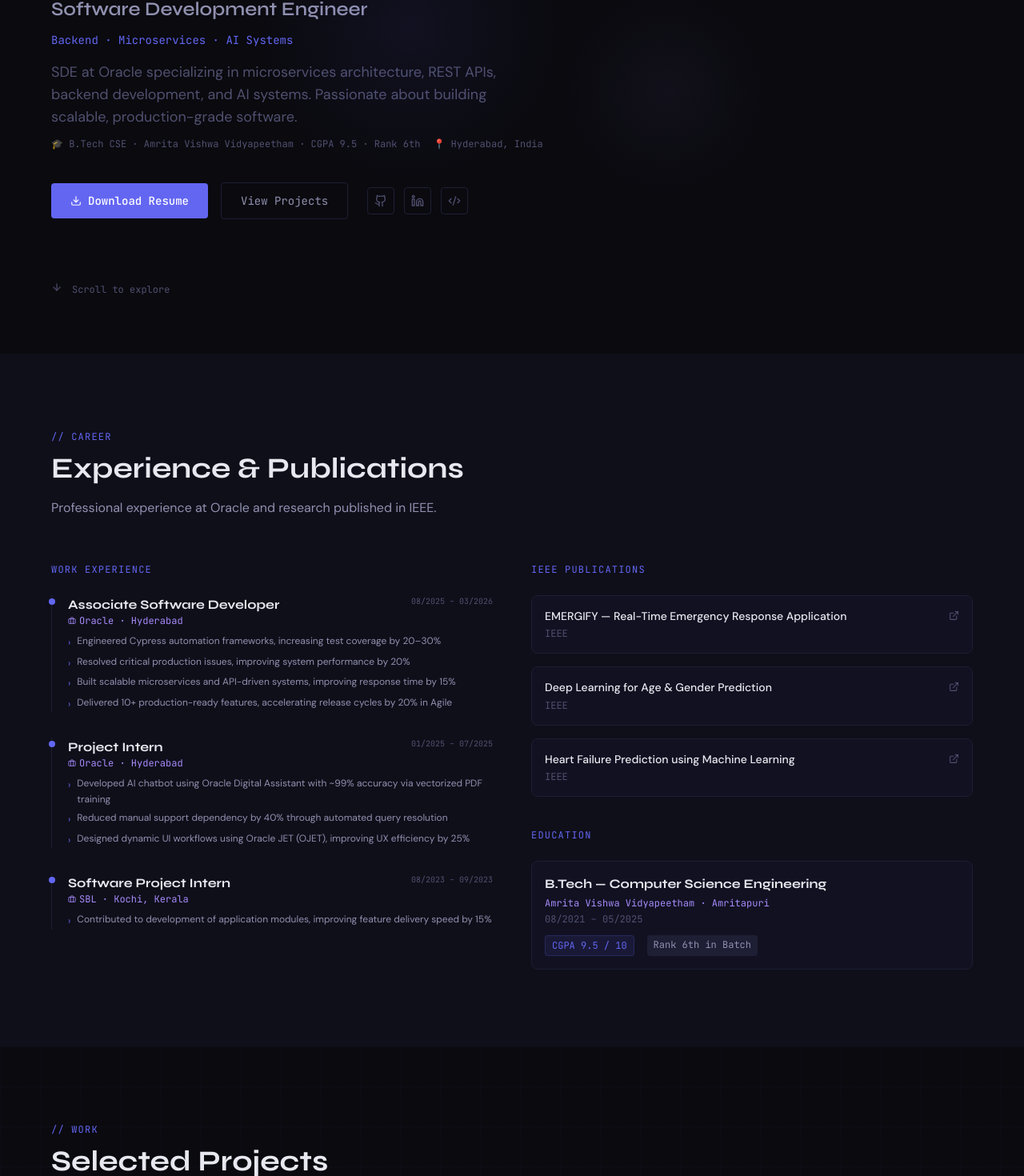
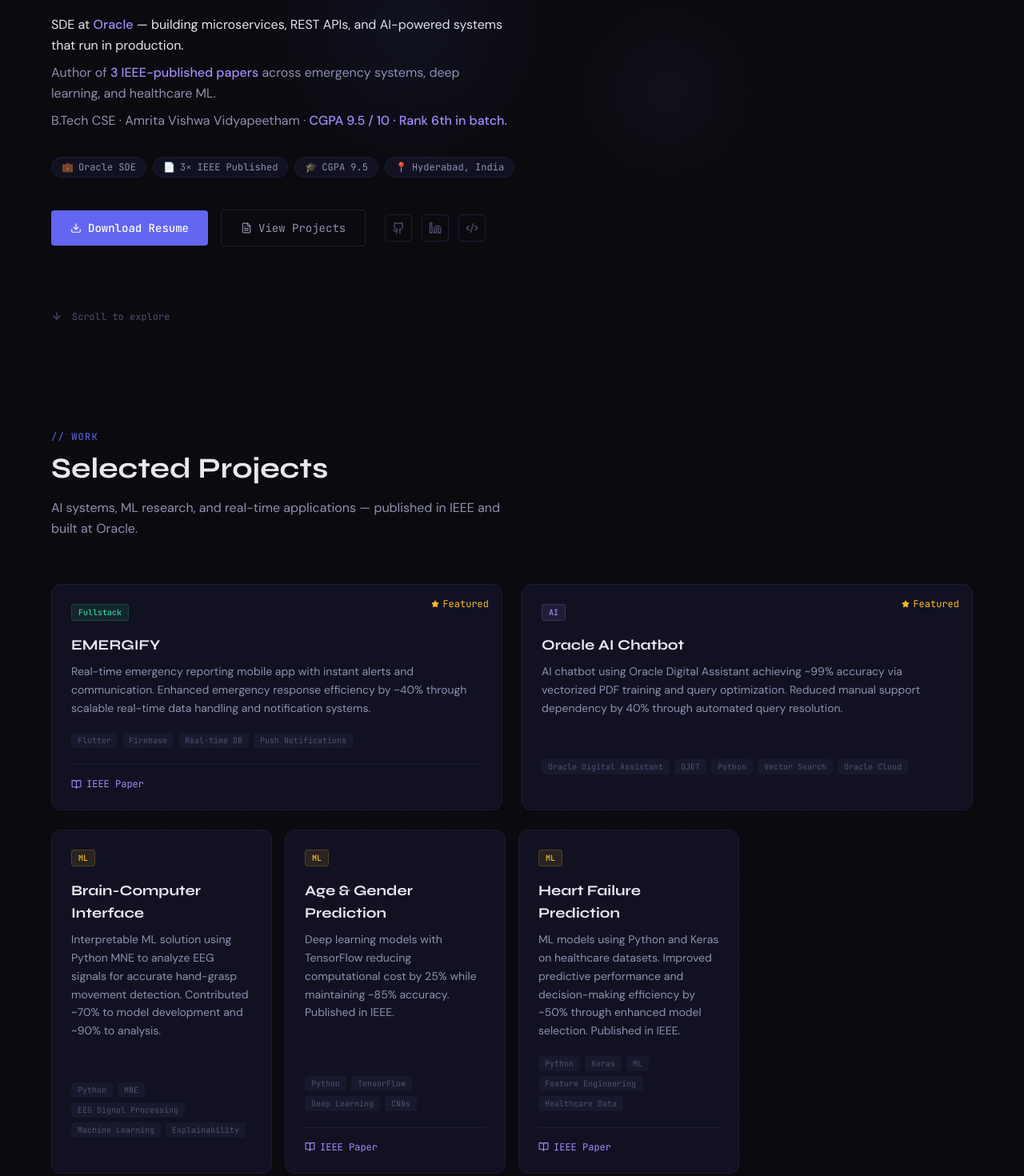
Before and after one commit to KRISHNENDU-S/krishnendu-portfolio, a Next.js app: page / in a window 1280 px wide. Shown: the part 358-1828 px from the top of the page at 80% size. Built offline with nearby package versions, Linux system fonts and the light colour scheme.

Commit message:
Revamp: new hero, certifications section, volunteering in contact, reordered sections

```diff
--- a/app/page.tsx
+++ b/app/page.tsx
@@ -1,18 +1,18 @@
 import Hero from "@/components/sections/Hero";
+import Projects from "@/components/sections/Projects";
 import Experience from "@/components/sections/Experience";
-import Projects from "@/components/sections/Projects";
 import Skills from "@/components/sections/Skills";
-import GitHubStats from "@/components/sections/GitHubStats";
+import Certifications from "@/components/sections/Certifications";
 import Contact from "@/components/sections/Contact";
 
 export default function Home() {
   return (
     <>
       <Hero />
+      <Projects />
       <Experience />
-      <Projects />
       <Skills />
-      <GitHubStats />
+      <Certifications />
       <Contact />
     </>
   );
--- a/components/Navbar.tsx
+++ b/components/Navbar.tsx
@@ -6,10 +6,10 @@
 import { siteConfig } from "@/lib/config";
 
 const navLinks = [
+  { href: "#projects", label: "Projects" },
   { href: "#experience", label: "Experience" },
-  { href: "#projects", label: "Projects" },
   { href: "#skills", label: "Skills" },
-  { href: "#github", label: "GitHub" },
+  { href: "#certifications", label: "Certifications" },
   { href: "#contact", label: "Contact" },
 ];
 
--- a/components/ProjectCard.tsx
+++ b/components/ProjectCard.tsx
@@ -1,4 +1,4 @@
-import { ExternalLink, Github, BookOpen, Star } from "lucide-react";
+import { ExternalLink, BookOpen, Star } from "lucide-react";
 import { Project } from "@/lib/projects";
 import { cn } from "@/lib/utils";
 
@@ -14,6 +14,8 @@
 };
 
 export default function ProjectCard({ project }: ProjectCardProps) {
+  const hasLinks = project.publicationUrl || project.liveUrl;
+
   return (
     <article
       className={cn(
@@ -61,19 +63,9 @@
         ))}
       </div>
 
-      {/* Links */}
+      {/* Links — only IEEE paper and Live Demo, no Code link */}
+      {hasLinks && (
         <div className="flex items-center gap-3 mt-auto pt-4 border-t border-bg-border flex-wrap">
-        <a
-          href={project.githubUrl}
-          target="_blank"
-          rel="noopener noreferrer"
-          className="flex items-center gap-1.5 text-xs font-mono text-text-secondary hover:text-text-primary transition-colors"
-          aria-label={`View ${project.title} on GitHub`}
-        >
-          <Github size={13} />
-          <span>Code</span>
-        </a>
-
           {project.publicationUrl && (
             <a
               href={project.publicationUrl}
@@ -100,6 +92,7 @@
             </a>
           )}
         </div>
+      )}
     </article>
   );
 }
--- /dev/null
+++ b/components/sections/Certifications.tsx
@@ -0,0 +1,84 @@
+import SectionWrapper from "@/components/SectionWrapper";
+import SectionHeading from "@/components/SectionHeading";
+import { BadgeCheck, ExternalLink } from "lucide-react";
+
+const certifications = [
+  {
+    title: "Oracle Cloud Infrastructure AI Foundations Associate",
+    issuer: "Oracle",
+    date: "Mar 2026",
+    credentialUrl: "https://www.oracle.com/cloud/",
+    color: "text-red-400 bg-red-400/10 border-red-400/20",
+    dot: "bg-red-400",
+  },
+  {
+    title: "Machine Learning Specialization",
+    issuer: "Coursera · DeepLearning.AI",
+    date: "2024",
+    credentialUrl: "https://www.coursera.org/specializations/machine-learning-introduction",
+    color: "text-sky-400 bg-sky-400/10 border-sky-400/20",
+    dot: "bg-sky-400",
+  },
+  {
+    title: "Deep Learning with PyTorch",
+    issuer: "Coursera",
+    date: "2024",
+    credentialUrl: "https://www.coursera.org/",
+    color: "text-orange-400 bg-orange-400/10 border-orange-400/20",
+    dot: "bg-orange-400",
+  },
+  {
+    title: "Python for Data Science, AI & Development",
+    issuer: "IBM · Coursera",
+    date: "2023",
+    credentialUrl: "https://www.coursera.org/learn/python-for-applied-data-science-ai",
+    color: "text-blue-400 bg-blue-400/10 border-blue-400/20",
+    dot: "bg-blue-400",
+  },
+];
+
+export default function Certifications() {
+  return (
+    <SectionWrapper id="certifications" withGrid>
+      <SectionHeading
+        label="credentials"
+        title="Certifications"
+        subtitle="Verified credentials in AI, machine learning, and cloud infrastructure."
+      />
+
+      <div className="grid sm:grid-cols-2 lg:grid-cols-4 gap-4">
+        {certifications.map((cert) => (
+          <a
+            key={cert.title}
+            href={cert.credentialUrl}
+            target="_blank"
+            rel="noopener noreferrer"
+            className="group flex flex-col bg-bg-card rounded-xl p-5 border border-bg-border hover:border-accent-primary/30 transition-all duration-200"
+          >
+            {/* Icon + issuer badge */}
+            <div className="flex items-start justify-between mb-4">
+              <BadgeCheck size={20} className="text-accent-primary" />
+              <span className={`px-2 py-0.5 rounded text-[10px] font-mono font-medium border ${cert.color}`}>
+                {cert.issuer.split("·")[0].trim()}
+              </span>
+            </div>
+
+            {/* Title */}
+            <p className="font-display font-bold text-sm text-text-primary leading-snug mb-2 group-hover:text-accent-secondary transition-colors flex-1">
+              {cert.title}
+            </p>
+
+            {/* Footer */}
+            <div className="flex items-center justify-between mt-4 pt-3 border-t border-bg-border">
+              <div className="flex items-center gap-1.5">
+                <span className={`w-1.5 h-1.5 rounded-full ${cert.dot}`} />
+                <span className="font-mono text-[10px] text-text-muted">{cert.date}</span>
+              </div>
+              <ExternalLink size={11} className="text-text-muted group-hover:text-accent-primary transition-colors" />
+            </div>
+          </a>
+        ))}
+      </div>
+    </SectionWrapper>
+  );
+}
--- a/components/sections/Contact.tsx
+++ b/components/sections/Contact.tsx
@@ -1,49 +1,61 @@
-"use client";
-
-import { useState, FormEvent } from "react";
-import { Github, Linkedin, Mail, Send, MapPin, Code2 } from "lucide-react";
+import { Github, Linkedin, Mail, MapPin, Code2, Users, Award } from "lucide-react";
 import SectionWrapper from "@/components/SectionWrapper";
 import SectionHeading from "@/components/SectionHeading";
 import { siteConfig } from "@/lib/config";
 
+const volunteering = [
+  {
+    icon: Award,
+    title: "VIDYUT MULTIFEST — Event Director",
+    description:
+      "Led a team of 6 to organise a national-level tech fest, driving 100+ registrations in 3 days through cross-functional coordination and outreach.",
+    tag: "Leadership",
+    tagColor: "text-violet-400 bg-violet-400/10 border-violet-400/20",
+  },
+  {
+    icon: Users,
+    title: "Live In Labs — MALEGAON",
+    description:
+      "Led community-driven initiatives across villages, engaging 70+ residents and increasing participation by 40%. Outcomes published in a Q1 journal.",
+    tag: "Social Impact",
+    tagColor: "text-emerald-400 bg-emerald-400/10 border-emerald-400/20",
+  },
+  {
+    icon: Award,
+    title: "Oracle Volunteering Initiative",
+    description:
+      "Delivered sessions on ethical AI usage and responsible technology adoption to promote awareness within the organisation.",
+    tag: "Oracle",
+    tagColor: "text-red-400 bg-red-400/10 border-red-400/20",
+  },
+  {
+    icon: Users,
+    title: "Electro Savvy — SSR Initiative",
+    description:
+      "Conducted 3+ tech workshops to improve digital literacy across student communities.",
+    tag: "Education",
+    tagColor: "text-sky-400 bg-sky-400/10 border-sky-400/20",
+  },
+];
+
 export default function Contact() {
-  const [status, setStatus] = useState<"idle" | "sending" | "sent" | "error">(
-    "idle"
-  );
-  const [form, setForm] = useState({ name: "", email: "", message: "" });
-
-  const handleChange = (
-    e: React.ChangeEvent<HTMLInputElement | HTMLTextAreaElement>
-  ) => {
-    setForm((prev) => ({ ...prev, [e.target.name]: e.target.value }));
-  };
-
-  const handleSubmit = async (e: FormEvent) => {
-    e.preventDefault();
-    setStatus("sending");
-    // Simulate submission — wire up to Formspree/Resend in production
-    await new Promise((r) => setTimeout(r, 1000));
-    setStatus("sent");
-    setForm({ name: "", email: "", message: "" });
-  };
-
   return (
     <SectionWrapper id="contact" className="bg-bg-secondary">
       <SectionHeading
         label="get in touch"
         title="Let's Work Together"
-        subtitle="Open to full-time roles, consulting, and interesting AI/backend projects."
+        subtitle="Open to full-time SDE / Backend / Full-Stack roles."
       />
 
-      <div className="grid md:grid-cols-2 gap-16">
-        {/* Left — info */}
+      <div className="grid lg:grid-cols-2 gap-16">
+
+        {/* Left — contact info */}
         <div className="flex flex-col gap-8">
           <div>
             <p className="text-text-secondary leading-relaxed mb-6">
               Whether you have a role to discuss, a problem to solve, or just want
               to connect — my inbox is always open.
             </p>
-
             <a
               href={`mailto:${siteConfig.email}`}
               className="inline-flex items-center gap-2 text-accent-secondary hover:text-accent-primary font-mono text-sm transition-colors"
@@ -57,33 +69,18 @@
             <p className="font-mono text-xs text-text-muted uppercase tracking-widest">
               Find me on
             </p>
-            <div className="flex items-center gap-4">
-              <a
-                href={siteConfig.github}
-                target="_blank"
-                rel="noopener noreferrer"
-                className="flex items-center gap-2 text-sm text-text-secondary hover:text-text-primary font-mono transition-colors"
-              >
-                <Github size={16} />
-                GitHub
+            <div className="flex flex-wrap items-center gap-4">
+              <a href={siteConfig.github} target="_blank" rel="noopener noreferrer"
+                className="flex items-center gap-2 text-sm text-text-secondary hover:text-text-primary font-mono transition-colors">
+                <Github size={16} />GitHub
               </a>
-              <a
-                href={siteConfig.linkedin}
-                target="_blank"
-                rel="noopener noreferrer"
-                className="flex items-center gap-2 text-sm text-text-secondary hover:text-text-primary font-mono transition-colors"
-              >
-                <Linkedin size={16} />
-                LinkedIn
+              <a href={siteConfig.linkedin} target="_blank" rel="noopener noreferrer"
+                className="flex items-center gap-2 text-sm text-text-secondary hover:text-text-primary font-mono transition-colors">
+                <Linkedin size={16} />LinkedIn
               </a>
-              <a
-                href={siteConfig.leetcode}
-                target="_blank"
-                rel="noopener noreferrer"
-                className="flex items-center gap-2 text-sm text-text-secondary hover:text-text-primary font-mono transition-colors"
-              >
-                <Code2 size={16} />
-                LeetCode
+              <a href={siteConfig.leetcode} target="_blank" rel="noopener noreferrer"
+                className="flex items-center gap-2 text-sm text-text-secondary hover:text-text-primary font-mono transition-colors">
+                <Code2 size={16} />LeetCode
               </a>
             </div>
           </div>
@@ -92,93 +89,52 @@
             <MapPin size={12} />
             {siteConfig.location}
           </div>
+
+          {/* Head Girl / House Captain badges */}
+          <div className="flex flex-wrap gap-2">
+            {["Head Girl 2019–20", "House Captain", "Class Topper"].map((badge) => (
+              <span key={badge} className="px-3 py-1 rounded-full border border-bg-border font-mono text-xs text-text-muted bg-bg-card">
+                {badge}
+              </span>
+            ))}
+          </div>
         </div>
 
-        {/* Right — form */}
-        <form onSubmit={handleSubmit} className="flex flex-col gap-4">
-          <div>
-            <label
-              htmlFor="name"
-              className="block font-mono text-xs text-text-muted mb-1.5"
-            >
-              Name
-            </label>
-            <input
-              id="name"
-              name="name"
-              type="text"
-              value={form.name}
-              onChange={handleChange}
-              required
-              placeholder="Jane Smith"
-              className="w-full px-4 py-2.5 bg-bg-card border border-bg-border rounded text-text-primary text-sm font-sans placeholder:text-text-muted focus:outline-none focus:border-accent-primary transition-colors"
-            />
+        {/* Right — volunteering & leadership */}
+        <div>
+          <p className="font-mono text-xs text-accent-primary uppercase tracking-widest mb-6">
+            Volunteering & Leadership
+          </p>
+          <div className="flex flex-col gap-4">
+            {volunteering.map((item) => {
+              const Icon = item.icon;
+              return (
+                <div
+                  key={item.title}
+                  className="flex gap-4 p-4 bg-bg-card rounded-xl border border-bg-border hover:border-accent-primary/20 transition-colors"
+                >
+                  <div className="flex-shrink-0 mt-0.5">
+                    <Icon size={16} className="text-accent-primary" />
+                  </div>
+                  <div className="flex-1 min-w-0">
+                    <div className="flex items-start justify-between gap-2 mb-1">
+                      <p className="font-display font-bold text-sm text-text-primary leading-snug">
+                        {item.title}
+                      </p>
+                      <span className={`flex-shrink-0 px-2 py-0.5 rounded text-[10px] font-mono font-medium border ${item.tagColor}`}>
+                        {item.tag}
+                      </span>
+                    </div>
+                    <p className="text-xs text-text-secondary leading-relaxed">
+                      {item.description}
+                    </p>
+                  </div>
+                </div>
+              );
+            })}
           </div>
+        </div>
 
-          <div>
-            <label
-              htmlFor="email"
-              className="block font-mono text-xs text-text-muted mb-1.5"
-            >
-              Email
-            </label>
-            <input
-              id="email"
-              name="email"
-              type="email"
-              value={form.email}
-              onChange={handleChange}
-              required
-              placeholder="jane@company.com"
-              className="w-full px-4 py-2.5 bg-bg-card border border-bg-border rounded text-text-primary text-sm font-sans placeholder:text-text-muted focus:outline-none focus:border-accent-primary transition-colors"
-            />
-          </div>
-
-          <div>
-            <label
-              htmlFor="message"
-              className="block font-mono text-xs text-text-muted mb-1.5"
-            >
-              Message
-            </label>
-            <textarea
-              id="message"
-              name="message"
-              value={form.message}
-              onChange={handleChange}
-              required
-              rows={5}
-              placeholder="Tell me about your project or role..."
-              className="w-full px-4 py-2.5 bg-bg-card border border-bg-border rounded text-text-primary text-sm font-sans placeholder:text-text-muted focus:outline-none focus:border-accent-primary transition-colors resize-none"
-            />
-          </div>
-
-          <button
-            type="submit"
-            disabled={status === "sending" || status === "sent"}
-            className="self-start inline-flex items-center gap-2 px-6 py-2.5 bg-accent-primary text-white text-sm font-mono rounded hover:bg-indigo-500 transition-colors disabled:opacity-50 disabled:cursor-not-allowed"
-          >
-            {status === "sending" ? (
-              <>
-                <span className="animate-spin w-3 h-3 border border-white/40 border-t-white rounded-full" />
-                Sending…
-              </>
-            ) : status === "sent" ? (
-              <>✓ Message Sent</>
-            ) : (
-              <>
-                <Send size={13} />
-                Send Message
-              </>
-            )}
-          </button>
-
-          {status === "error" && (
-            <p className="text-red-400 text-xs font-mono">
-              Something went wrong. Please email directly.
-            </p>
-          )}
-        </form>
       </div>
     </SectionWrapper>
   );
--- a/components/sections/Hero.tsx
+++ b/components/sections/Hero.tsx
@@ -1,77 +1,74 @@
 import Link from "next/link";
-import { Github, Linkedin, Download, ArrowDown, Code2 } from "lucide-react";
+import { Github, Linkedin, Download, ArrowDown, Code2, FileText } from "lucide-react";
 import { siteConfig } from "@/lib/config";
 
 export default function Hero() {
   return (
     <section className="relative min-h-screen flex items-center px-6 overflow-hidden">
-      {/* Background gradient orbs */}
       <div
         className="absolute top-1/4 left-1/4 w-96 h-96 rounded-full pointer-events-none"
-        style={{
-          background:
-            "radial-gradient(circle, rgba(99, 102, 241, 0.08) 0%, transparent 70%)",
-        }}
+        style={{ background: "radial-gradient(circle, rgba(99, 102, 241, 0.08) 0%, transparent 70%)" }}
         aria-hidden="true"
       />
       <div
         className="absolute bottom-1/4 right-1/4 w-64 h-64 rounded-full pointer-events-none"
-        style={{
-          background:
-            "radial-gradient(circle, rgba(167, 139, 250, 0.05) 0%, transparent 70%)",
-        }}
+        style={{ background: "radial-gradient(circle, rgba(167, 139, 250, 0.05) 0%, transparent 70%)" }}
         aria-hidden="true"
       />
 
       <div className="max-w-6xl mx-auto w-full pt-24">
         <div className="max-w-3xl">
-          {/* Status indicator */}
+
+          {/* Status */}
           {siteConfig.availableForWork && (
             <div className="inline-flex items-center gap-2 px-3 py-1.5 rounded-full border border-emerald-500/20 bg-emerald-500/5 mb-8">
-              <span
-                className="w-1.5 h-1.5 rounded-full bg-emerald-400 animate-pulse"
-                aria-hidden="true"
-              />
+              <span className="w-1.5 h-1.5 rounded-full bg-emerald-400 animate-pulse" aria-hidden="true" />
               <span className="font-mono text-xs text-emerald-400">
                 Open to SDE / Backend / Full-Stack roles
               </span>
             </div>
           )}
 
-          {/* Greeting */}
-          <p className="font-mono text-sm text-text-muted mb-4">
-            Hi, I&apos;m
-          </p>
+          <p className="font-mono text-sm text-text-muted mb-4">Hi, I&apos;m</p>
 
-          {/* Name */}
           <h1 className="font-display font-extrabold text-5xl md:text-7xl text-text-primary leading-none mb-4">
             <span>Krishnendu </span>
             <span className="text-gradient">S</span>
           </h1>
 
-          {/* Role */}
-          <p className="font-display text-xl md:text-2xl text-text-secondary mb-3">
+          <p className="font-display text-xl md:text-2xl text-text-secondary mb-6">
             {siteConfig.role}
           </p>
 
-          {/* Tagline */}
-          <p className="font-mono text-sm text-accent-primary mb-4">
-            {siteConfig.tagline}
-          </p>
+          {/* Strengthened description — 3 punchy lines */}
+          <div className="flex flex-col gap-2 mb-8 max-w-xl">
+            <p className="text-base text-text-primary leading-relaxed">
+              SDE at <span className="text-accent-secondary font-medium">Oracle</span> — building microservices, REST APIs, and AI-powered systems that run in production.
+            </p>
+            <p className="text-base text-text-secondary leading-relaxed">
+              Author of <span className="text-accent-secondary font-medium">3 IEEE-published papers</span> across emergency systems, deep learning, and healthcare ML.
+            </p>
+            <p className="text-base text-text-secondary leading-relaxed">
+              B.Tech CSE · Amrita Vishwa Vidyapeetham · <span className="text-accent-secondary font-medium">CGPA 9.5 / 10 · Rank 6th in batch.</span>
+            </p>
+          </div>
 
-          {/* Description */}
-          <p className="text-base md:text-lg text-text-muted max-w-xl leading-relaxed mb-3">
-            {siteConfig.description}
-          </p>
-
-          {/* Education + Location */}
-          <div className="flex flex-wrap gap-4 mb-10">
-            <p className="font-mono text-xs text-text-muted">
-              🎓 B.Tech CSE · Amrita Vishwa Vidyapeetham · CGPA 9.5 · Rank 6th
-            </p>
-            <p className="font-mono text-xs text-text-muted">
-              📍 {siteConfig.location}
-            </p>
+          {/* Quick stat pills */}
+          <div className="flex flex-wrap gap-2 mb-10">
+            {[
+              { label: "Oracle SDE", icon: "💼" },
+              { label: "3× IEEE Published", icon: "📄" },
+              { label: "CGPA 9.5", icon: "🎓" },
+              { label: "Hyderabad, India", icon: "📍" },
+            ].map((stat) => (
+              <span
+                key={stat.label}
+                className="inline-flex items-center gap-1.5 px-3 py-1 rounded-full border border-bg-border bg-bg-card font-mono text-xs text-text-secondary"
+              >
+                <span>{stat.icon}</span>
+                {stat.label}
+              </span>
+            ))}
           </div>
 
           {/* CTAs */}
@@ -89,42 +86,26 @@
               href="#projects"
               className="inline-flex items-center gap-2 px-6 py-3 border border-bg-border text-text-secondary text-sm font-mono rounded hover:border-accent-primary hover:text-text-primary transition-all"
             >
+              <FileText size={14} />
               View Projects
             </Link>
 
-            {/* Social icons */}
             <div className="flex items-center gap-3 ml-2">
-              <a
-                href={siteConfig.github}
-                target="_blank"
-                rel="noopener noreferrer"
-                className="p-2 text-text-muted hover:text-text-primary border border-bg-border rounded hover:border-accent-primary/40 transition-colors"
-                aria-label="GitHub"
-              >
+              <a href={siteConfig.github} target="_blank" rel="noopener noreferrer"
+                className="p-2 text-text-muted hover:text-text-primary border border-bg-border rounded hover:border-accent-primary/40 transition-colors" aria-label="GitHub">
                 <Github size={16} />
               </a>
-              <a
-                href={siteConfig.linkedin}
-                target="_blank"
-                rel="noopener noreferrer"
-                className="p-2 text-text-muted hover:text-text-primary border border-bg-border rounded hover:border-accent-primary/40 transition-colors"
-                aria-label="LinkedIn"
-              >
+              <a href={siteConfig.linkedin} target="_blank" rel="noopener noreferrer"
+                className="p-2 text-text-muted hover:text-text-primary border border-bg-border rounded hover:border-accent-primary/40 transition-colors" aria-label="LinkedIn">
                 <Linkedin size={16} />
               </a>
-              <a
-                href={siteConfig.leetcode}
-                target="_blank"
-                rel="noopener noreferrer"
-                className="p-2 text-text-muted hover:text-text-primary border border-bg-border rounded hover:border-accent-primary/40 transition-colors"
-                aria-label="LeetCode"
-              >
+              <a href={siteConfig.leetcode} target="_blank" rel="noopener noreferrer"
+                className="p-2 text-text-muted hover:text-text-primary border border-bg-border rounded hover:border-accent-primary/40 transition-colors" aria-label="LeetCode">
                 <Code2 size={16} />
               </a>
             </div>
           </div>
 
-          {/* Scroll hint */}
           <div className="mt-20 flex items-center gap-3 text-text-muted">
             <ArrowDown size={14} className="animate-bounce" aria-hidden="true" />
             <span className="font-mono text-xs">Scroll to explore</span>
```
Lines whose indentation alone changed are shown as unchanged.
